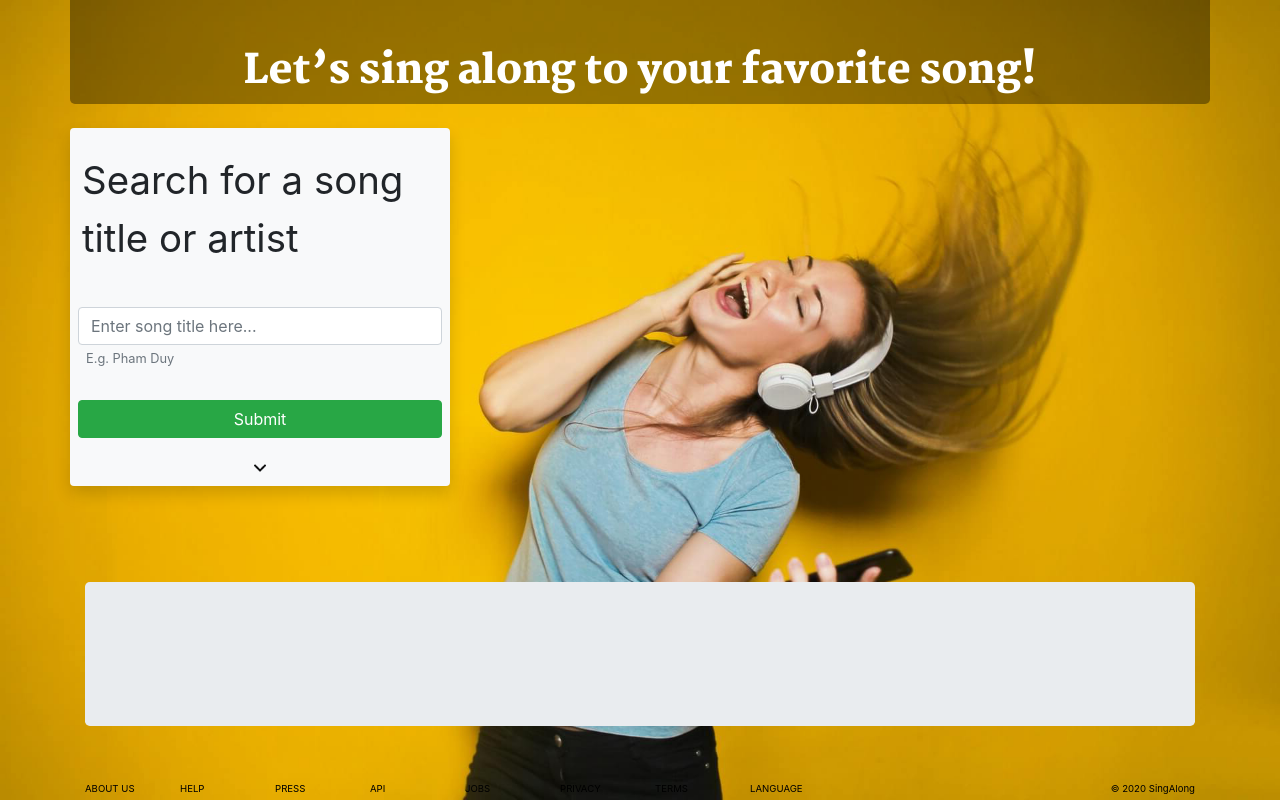
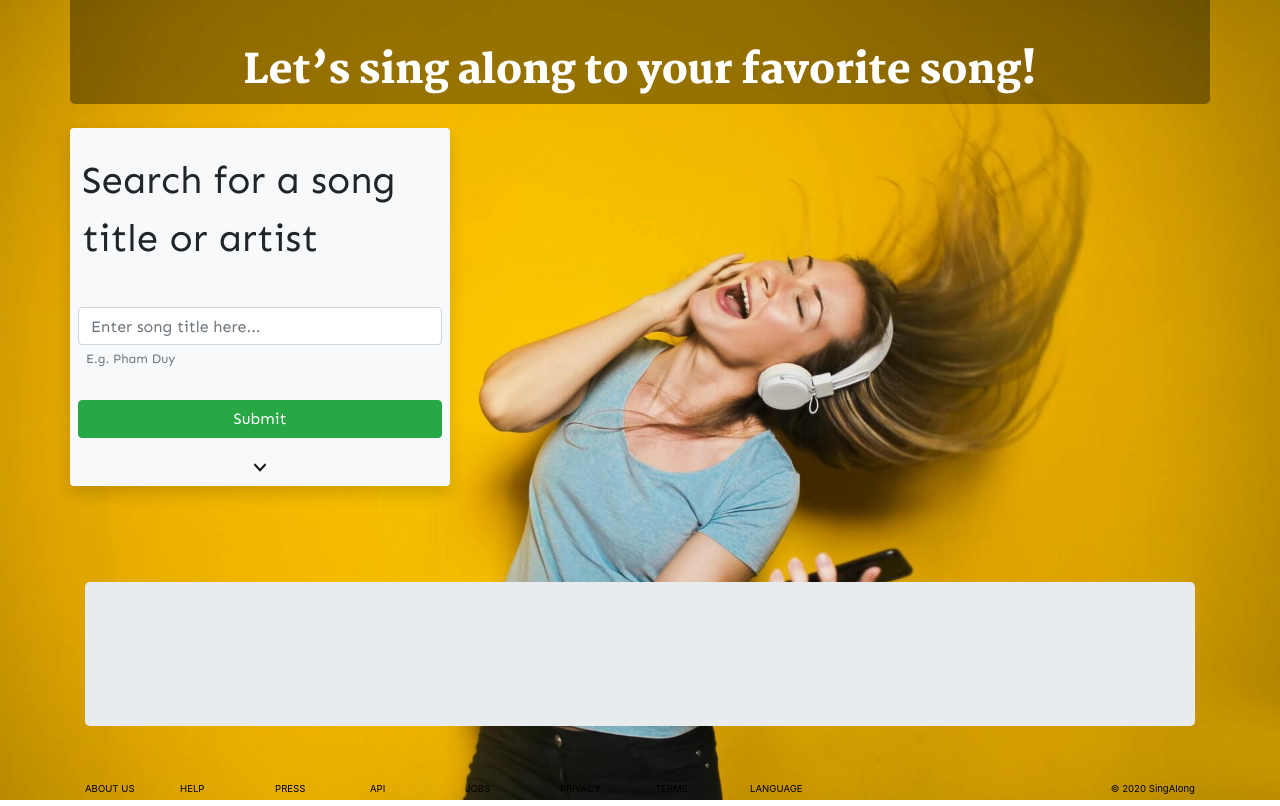
Before and after one commit to trantntran/FightingCode, a Flask app: template templates/home.html in a window 1280 px wide. Run offline with Flask 2, Linux system fonts and the light colour scheme; the template is opened without the code that fills it, so the values that code supplies are empty; some libraries are stand-ins or nearby versions.

Commit message:
fixed horizontal scrollbar and added main font

```diff
--- a/static/styles/main.css
+++ b/static/styles/main.css
@@ -4,11 +4,12 @@ html {
 
 main{
     background: transparent;
+    font-family: 'Sen', sans-serif;
 }
 
 .girl-bg {
     min-height: 100vh;
-    width: 100vw;
+    width: 100%;
     background: url(/static/images/bg-girl-flip.jpg) no-repeat fixed;
     -webkit-background-size: cover;
     -moz-background-size: cover;
--- a/templates/home.html
+++ b/templates/home.html
@@ -2,6 +2,7 @@
 
 {% block stylescripts %}
 <link href="https://fonts.googleapis.com/css?family=Martel:900&display=swap" rel="stylesheet">
+<link href="https://fonts.googleapis.com/css?family=Sen&display=swap" rel="stylesheet">
 {% endblock %}
 
 <!-- <body> -->
```
